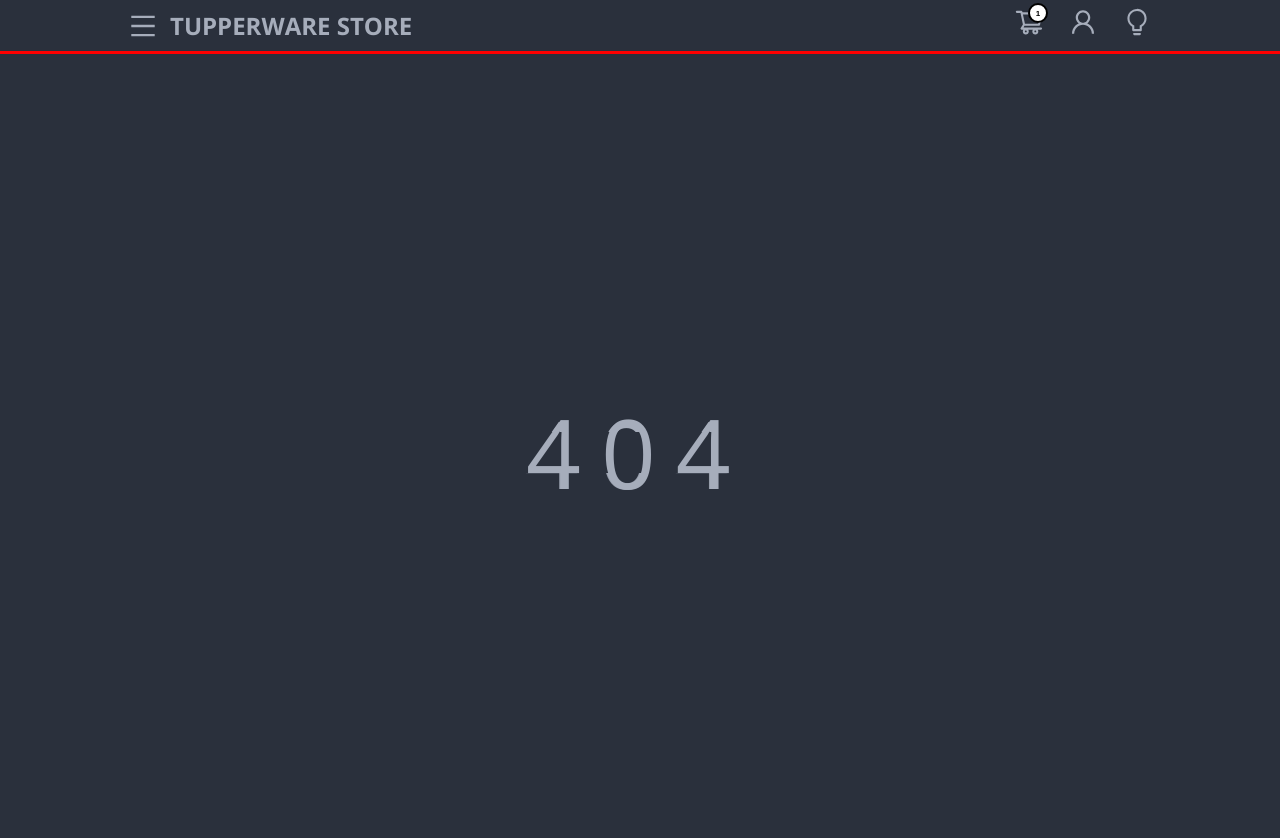
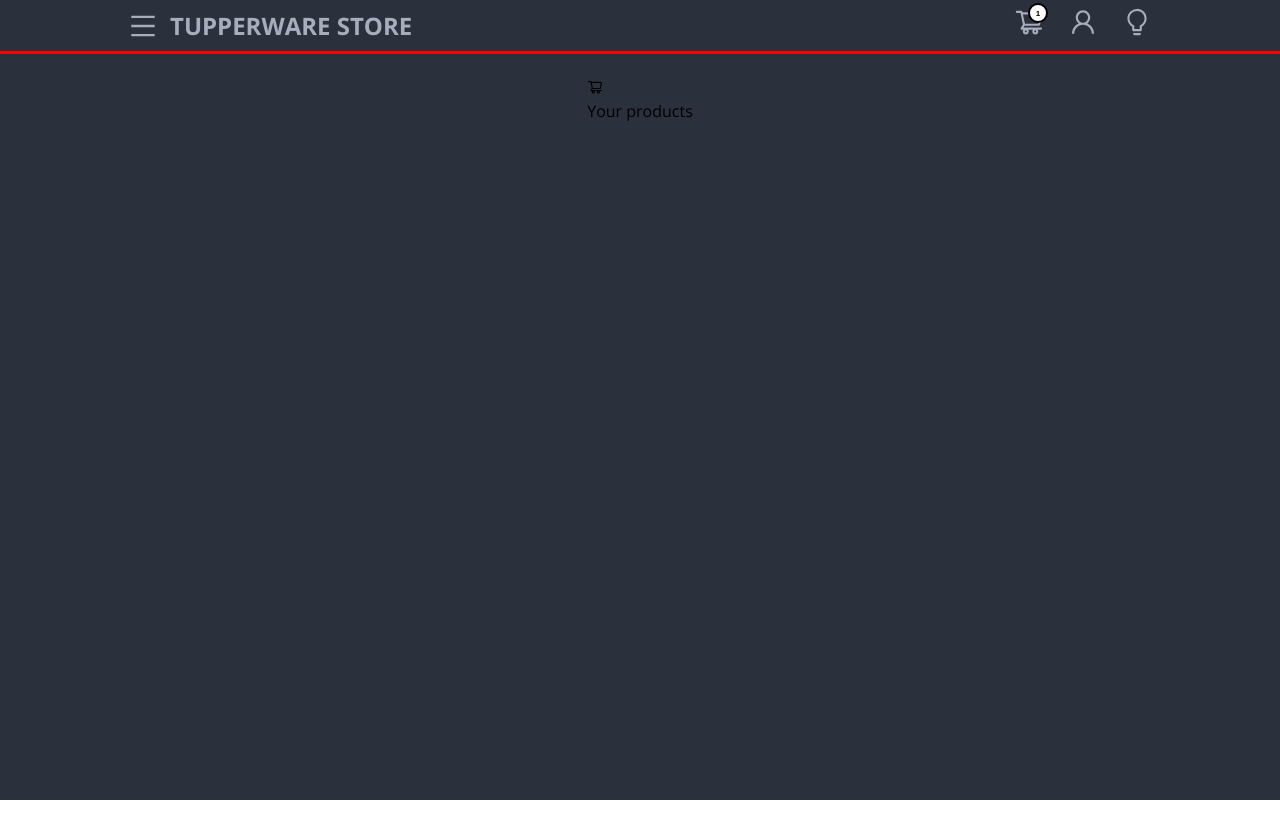
Before and after one commit to dadajonovich/store-template-dead, a React (Create React App) app: page /cart in a window 1280 px wide. Before the commit this address had no page. Shown: the top 838 px of the page. After the commit the page ends 800 px from the top, so only its background shows below. Built offline with nearby package versions, Linux system fonts and the light colour scheme.

Commit message:
start create cart

```diff
--- a/src/App.js
+++ b/src/App.js
@@ -1,8 +1,10 @@
+import { Routes, Route } from 'react-router-dom';
 import useTheme from './hooks/useTheme';
+
 import Header from './components/header/Header';
 import Home from './pages/Home';
 import NotFound from './pages/NotFound';
-import { Routes, Route } from 'react-router-dom';
+import Cart from './pages/Cart';
 
 function App() {
   const [elementRef, setTheme] = useTheme();
@@ -15,6 +17,7 @@ function App() {
         <Routes>
           <Route path='/' element={<Home />} />
           <Route path='*' element={<NotFound />} />
+          <Route path='/cart' element={<Cart />} />
         </Routes>
       </main>
     </div>
--- a/src/assets/scss/blocks/_button.scss
+++ b/src/assets/scss/blocks/_button.scss
@@ -3,10 +3,12 @@
 
   min-width: toRem(100);
   padding: toRem(10) toRem(20);
-  font-size: toRem(14);
+
   text-align: center;
 
   border-radius: toRem(30);
+
+  font-size: toRem(14);
   &:hover {
     cursor: pointer;
 
--- a/src/assets/scss/blocks/_card.scss
+++ b/src/assets/scss/blocks/_card.scss
@@ -8,7 +8,6 @@
     grid-template-columns: repeat(2, 1fr);
     justify-items: center;
     gap: toRem(28);
-
     @include respond(tablet) {
       grid-template-columns: 1fr;
     }
--- /dev/null
+++ b/src/assets/scss/blocks/_cart.scss
@@ -0,0 +1,7 @@
+.cart {
+  display: flex;
+  align-items: center;
+  justify-content: center;
+
+  //   height: calc(100vh - toRem(54));
+}
--- a/src/assets/scss/blocks/_container.scss
+++ b/src/assets/scss/blocks/_container.scss
@@ -1,7 +1,7 @@
 .container {
-  // height: 100vh;
+  min-height: 100vh;
 
-  transition: color 0.1s, background-color 0.1s;
+  transition: color 0.25s, background-color 0.25s;
 
   background-color: var(--primary-color);
 }
@@ -9,6 +9,8 @@
 main {
   height: 100%;
   padding: toRem(24);
+
+  transition: color 0.25s, background-color 0.25s;
 
   background-color: var(--primary-color);
 }
--- a/src/assets/scss/blocks/_header.scss
+++ b/src/assets/scss/blocks/_header.scss
@@ -7,6 +7,8 @@
 
   height: toRem(54);
   padding: toRem(5);
+
+  transition: color 0.25s, background-color 0.25s;
 
   border-bottom: solid red;
   background-color: var(--primary-color);
--- a/src/assets/scss/style.scss
+++ b/src/assets/scss/style.scss
@@ -11,6 +11,7 @@
 @import './blocks/card';
 @import './blocks/button';
 @import './blocks/not-found';
+@import './blocks//cart';
 
 *,
 *::after,
--- a/src/components/header/Header.js
+++ b/src/components/header/Header.js
@@ -42,7 +42,9 @@ function Header({ setTheme = (f) => f }) {
               </Link>
             </button>
             <button>
-              <AiOutlineUser />
+              <Link to='authorization'>
+                <AiOutlineUser />
+              </Link>
             </button>
             <button onClick={setTheme}>
               <AiOutlineBulb />
--- a/src/components/products/Products.js
+++ b/src/components/products/Products.js
@@ -5,7 +5,7 @@ import useAccordion from '../../hooks/useAccordion';
 import { useState } from 'react';
 
 const categories = ['All', 'Bottles', 'Tableware', 'Other'];
-const sortCategories = [];
+const sortCategories = ['Popularity'];
 
 function Products() {
   const [selectSwitch, setSelectSwitch] = useState(false);
@@ -38,7 +38,7 @@ function Products() {
           selectSwitch={selectSwitchSort}
           setSelectSwitch={setSelectSwitchSort}
           title={'Sort by: '}
-          items={categories}
+          items={sortCategories}
         />
       </div>
       <hr
--- a/src/components/products/TemplateSelected.js
+++ b/src/components/products/TemplateSelected.js
@@ -26,7 +26,7 @@ function TemplateSelected({
         className='template__title'
       >
         {title}
-        <span className='template__selected'>All</span>
+        <span className='template__selected'>{items[activeIndex]}</span>
       </h2>
       <ul ref={elementRef} className='template__list'>
         {items.map((item, index) => (
--- a/src/pages/Cart.js
+++ b/src/pages/Cart.js
@@ -0,0 +1,14 @@
+import { AiOutlineShoppingCart, AiOutlineClear } from 'react-icons/ai';
+
+function Cart() {
+  return (
+    <section className='cart'>
+      <div className='cart-header'>
+        <AiOutlineShoppingCart />
+        <p className='cart-title'>Your products</p>
+      </div>
+    </section>
+  );
+}
+
+export default Cart;
```
